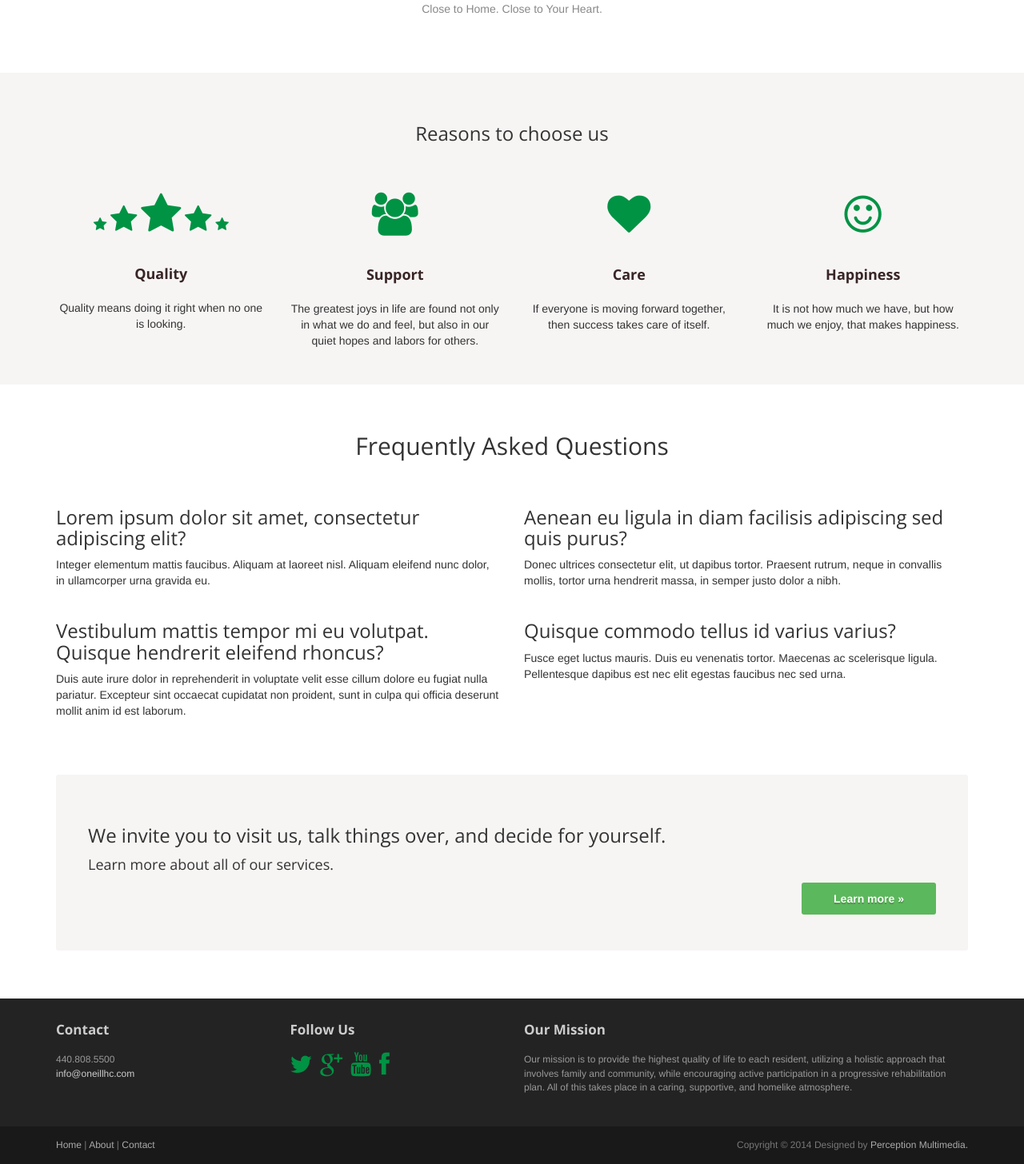
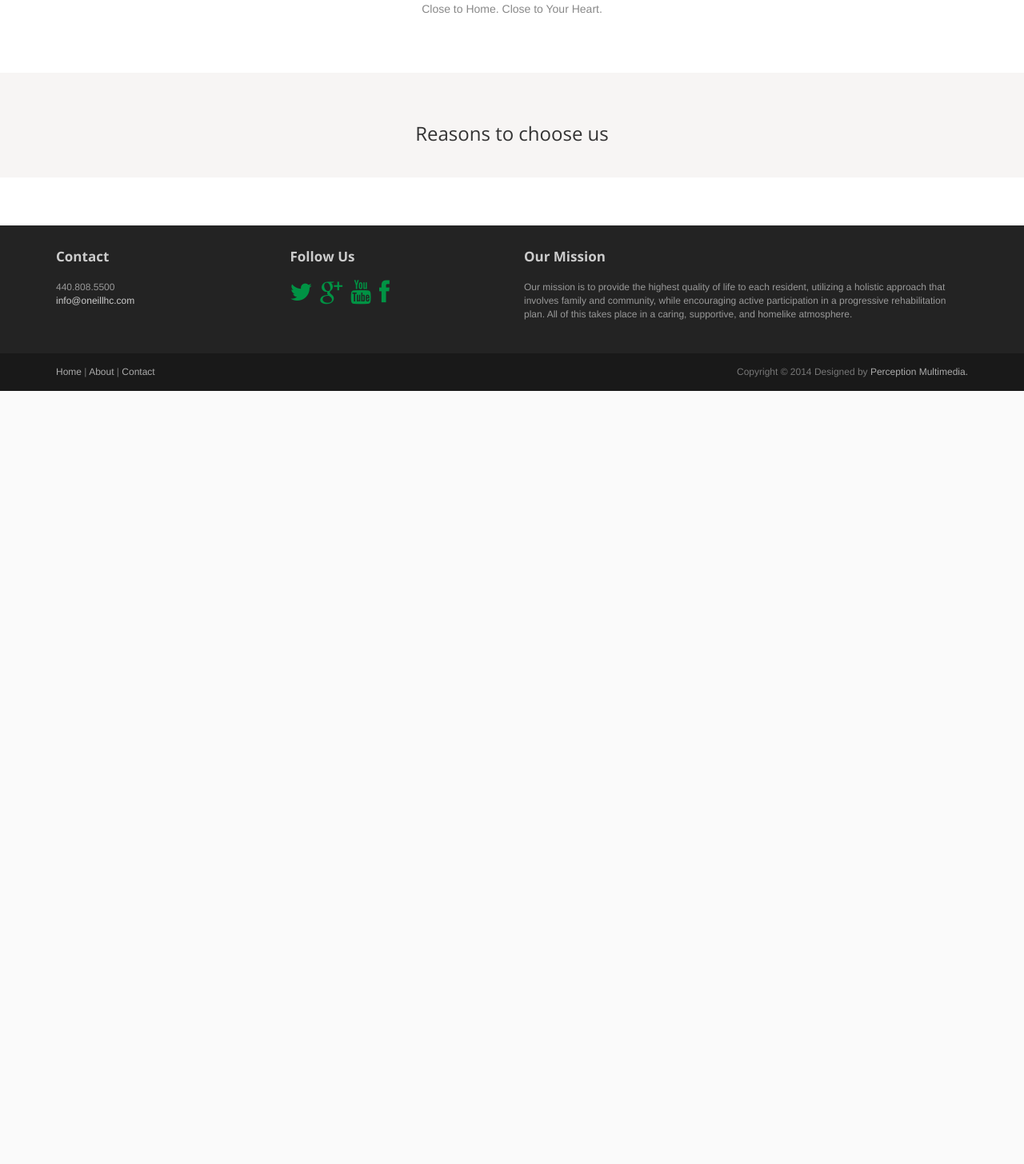
Before and after one commit to Carlywarren/ONeill-Healthcare, a PHP site: page /blog.php in a window 1280 px wide. Shown: the part 812-2268 px from the top of the page at 80% size. After the commit the page ends 1301 px from the top, so only its background shows below. Run offline with PHP 8.4, Linux system fonts and the light colour scheme; some libraries are stand-ins or nearby versions.

Commit message:
removing placeholder text

```diff
--- a/blog.php
+++ b/blog.php
@@ -76,38 +76,7 @@
 			<h3 class="text-center thin">Reasons to choose us</h3>
 
 			<div class="row">
-				<div class="col-md-3 col-sm-6 highlight">
-					<div class="h-caption">
-						<h4 class="stars">
-							<i class="fa fa-star fa-1g"></i>
-							<i class="fa fa-star fa-2x"></i>
-							<i class="fa fa-star fa-3x"></i>
-							<i class="fa fa-star fa-2x"></i>
-							<i class="fa fa-star fa-1g"></i>
-						</h4>
-						<h4>Quality </h4></div>
-					<div class="h-body text-center">
-						<p>Quality means doing it right when no one is looking.</p>
-					</div>
-				</div>
-				<div class="col-md-3 col-sm-6 highlight">
-					<div class="h-caption"><h4><i class="fa fa-users fa-3x"></i>Support</h4></div>
-					<div class="h-body text-center">
-						<p>The greatest joys in life are found not only in what we do and feel, but also in our quiet hopes and labors for others. </p>
-					</div>
-				</div>
-				<div class="col-md-3 col-sm-6 highlight">
-					<div class="h-caption"><h4><i class="fa fa-heart fa-3x"></i>Care</h4></div>
-					<div class="h-body text-center">
-						<p>If everyone is moving forward together, then success takes care of itself.</p>
-					</div>
-				</div>
-				<div class="col-md-3 col-sm-6 highlight">
-					<div class="h-caption"><h4><i class="fa fa-smile-o fa-3x"></i>Happiness</h4></div>
-					<div class="h-body text-center">
-						<p>It is not how much we have, but how much we enjoy, that makes happiness.</p>
-					</div>
-				</div>
+
 			</div> <!-- /row  -->
 
 		</div>
@@ -117,42 +86,7 @@
 	<!-- container -->
 	<div class="container">
 
-		<h2 class="text-center top-space">Frequently Asked Questions</h2>
-		<br>
 
-		<div class="row">
-			<div class="col-sm-6">
-				<h3>Lorem ipsum dolor sit amet, consectetur adipiscing elit?</h3>
-				<p>Integer elementum mattis faucibus. Aliquam at laoreet nisl. Aliquam eleifend nunc dolor, in ullamcorper urna gravida eu.</p>
-			</div>
-			<div class="col-sm-6">
-				<h3> Aenean eu ligula in diam facilisis adipiscing sed quis purus?</h3>
-				<p>
-					Donec ultrices consectetur elit, ut dapibus tortor. Praesent rutrum, neque in convallis mollis, tortor urna hendrerit massa, in semper justo dolor a nibh.</p>
-			</div>
-		</div> <!-- /row -->
-
-		<div class="row">
-			<div class="col-sm-6">
-				<h3>Vestibulum mattis tempor mi eu volutpat. Quisque hendrerit eleifend rhoncus?</h3>
-				<p>
-					Duis aute irure dolor in reprehenderit in voluptate velit esse
-					cillum dolore eu fugiat nulla pariatur. Excepteur sint occaecat cupidatat non
-					proident, sunt in culpa qui officia deserunt mollit anim id est laborum.
-				</p>
-
-			</div>
-			<div class="col-sm-6">
-				<h3>Quisque commodo tellus id varius varius?</h3>
-				<p>Fusce eget luctus mauris. Duis eu venenatis tortor. Maecenas ac scelerisque ligula. Pellentesque dapibus est nec elit egestas faucibus nec sed urna.</p>
-			</div>
-		</div> <!-- /row -->
-
-		<div class="jumbotron top-space">
-			<h3>We invite you to visit us, talk things over, and decide for yourself.</h3>
-			<h4>Learn more about all of our services.</h4>
-     		<p class="text-right"><a href="services.php" class="btn btn-success btn-large">Learn more »</a></p>
-  		</div>
 
 	</div>	<!-- /container -->
 
```
